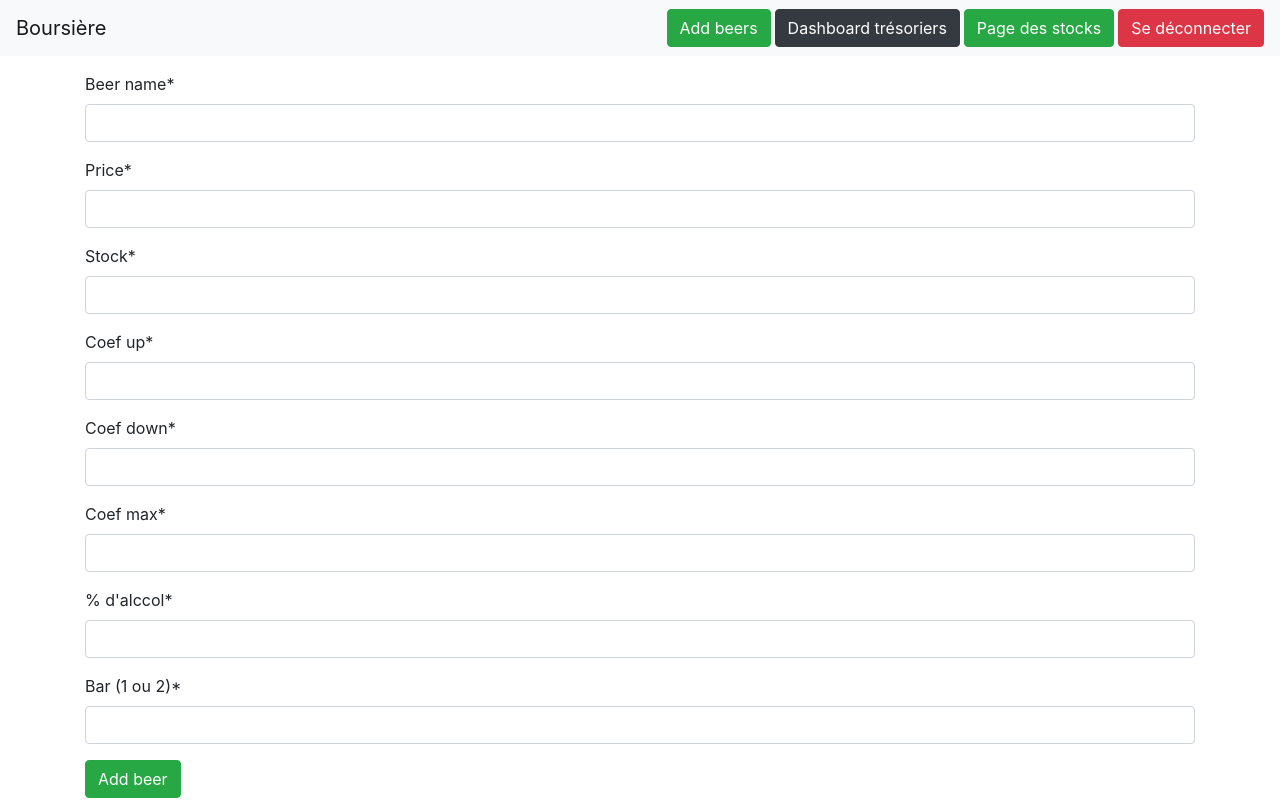
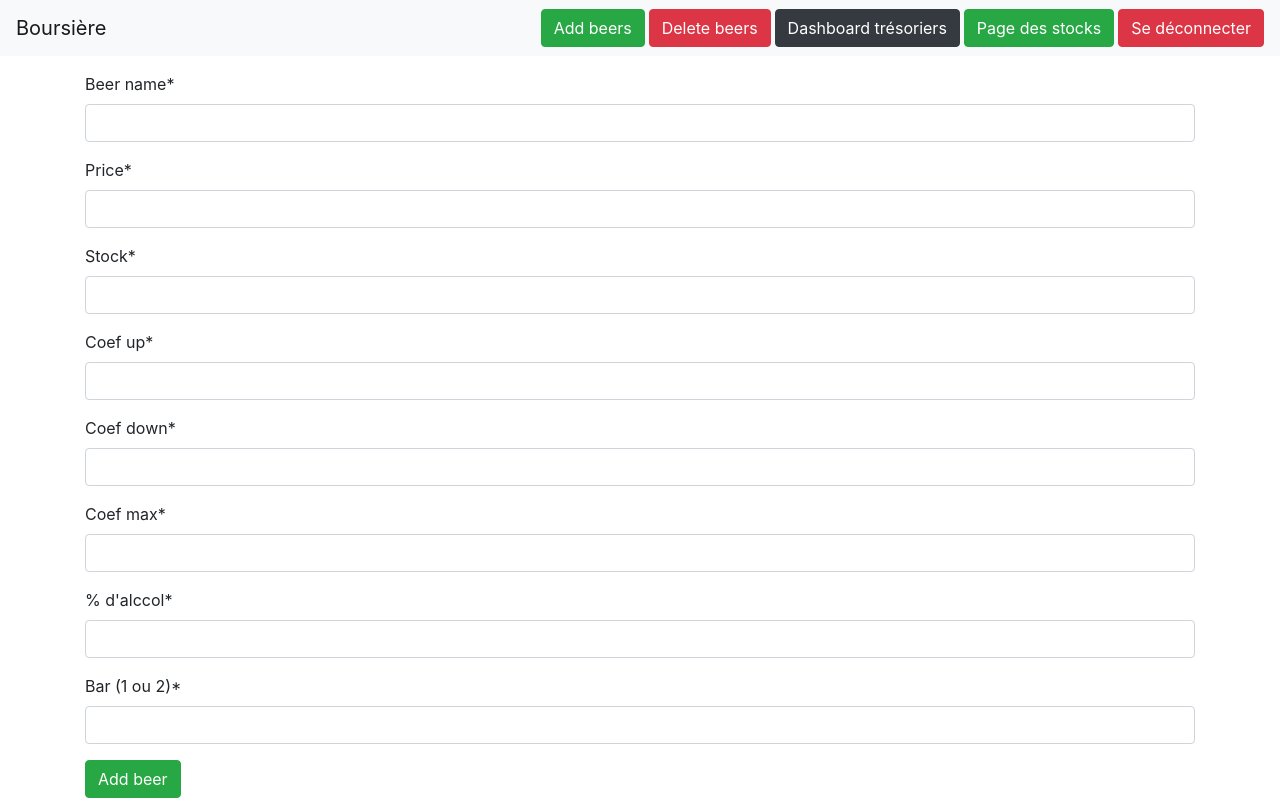
Before and after one commit to hugojcqs/Boursiere, a Django app: page /add_beer/ in a window 1280 px wide. Run offline with Django 3.2, Linux system fonts and the light colour scheme; a user stored in the database is signed in; some libraries are stand-ins or nearby versions.

Commit message:
add delete_beer page

```diff
--- a/BoursiereDjango/Beer/views.py
+++ b/BoursiereDjango/Beer/views.py
@@ -1,5 +1,5 @@
-from django.shortcuts import render
-from django.shortcuts import redirect
+from django.shortcuts import render , redirect
+from django.http import HttpResponse, Http404
 from django.contrib.auth import authenticate, login, logout
 from .forms import BeerForm, LoginForm
 from .models import Beer as BeerModel
@@ -38,9 +38,25 @@ def add_beer(request):
     return render(request, 'add_beer.html', {'form':beer_form})
 
 
+@login_required
+def delete_beer_page(request):
+    return render(request, 'delete_beer.html', {'beers':BeerModel.objects.all()})
+
+@login_required
+def delete_beer(request, id_beer):
+
+    try:
+        BeerModel.objects.get(id=id_beer).delete()
+        print('-- beer deleted. --')
+    except:
+        print('-- item not found --')
+        raise Http404
+
+    return redirect('delete_beer_page')
+
+
 def stock_page(request):
     return render(request, 'stock_page.html', {'beers':BeerModel.objects.all(), 'worth_beers':BeerModel.get_worth_beers()})
-
 
 def root(request):
     return redirect('stock_page')
--- a/BoursiereDjango/BoursiereDjango/urls.py
+++ b/BoursiereDjango/BoursiereDjango/urls.py
@@ -33,5 +33,6 @@ urlpatterns = [
     path('stock_page/', BeerViews.stock_page, name='stock_page'),
     path('update_stock/', AJAXModuleViews.update_stock, name='update_stock'),
     path('dashboard/', TresoViews.dashboard, name='dashboard'),
-    path('dataset/', AJAXModuleViews.generate_data_set, name='dataset')
+    path('delete_beer/', BeerViews.delete_beer_page, name='delete_beer_page'),
+    path('del_beer/<id_beer>', BeerViews.delete_beer, name='delete_beer'),
 ]
--- a/BoursiereDjango/templates/add_beer.html
+++ b/BoursiereDjango/templates/add_beer.html
@@ -1,11 +1,11 @@
  {% extends 'main_template.html' %}
  {% load crispy_forms_tags %}
  {% block content %}
-     <div class="container">
-     <form method="post" enctype="multipart/form-data">
+<div class="container">
+    <form method="post" enctype="multipart/form-data">
     {% csrf_token %}
     {{ form|crispy }}
     <button type="submit" class="btn btn-success">Add beer</button>
     </form>
-     </div>
+</div>
  {% endblock %}
--- a/BoursiereDjango/templates/main_template.html
+++ b/BoursiereDjango/templates/main_template.html
@@ -22,6 +22,9 @@
                 {% if user.is_superuser %}
                 <li class="nav-item">
                     <a class="btn btn-success ml-1" href="/add_beer/">Add beers</a>
+                </li>
+                <li class="nav-item">
+                    <a class="btn btn-danger ml-1" href="/delete_beer/">Delete beers</a>
                 </li>
                 <li class="nav-item">
                     <a class="btn btn-dark ml-1" href="/dashboard/">Dashboard trésoriers</a>
```
Also changed, not shown: BoursiereDjango/templates/delete_beer.html (+43 -0 lines), BoursiereDjango/db.sqlite3.
